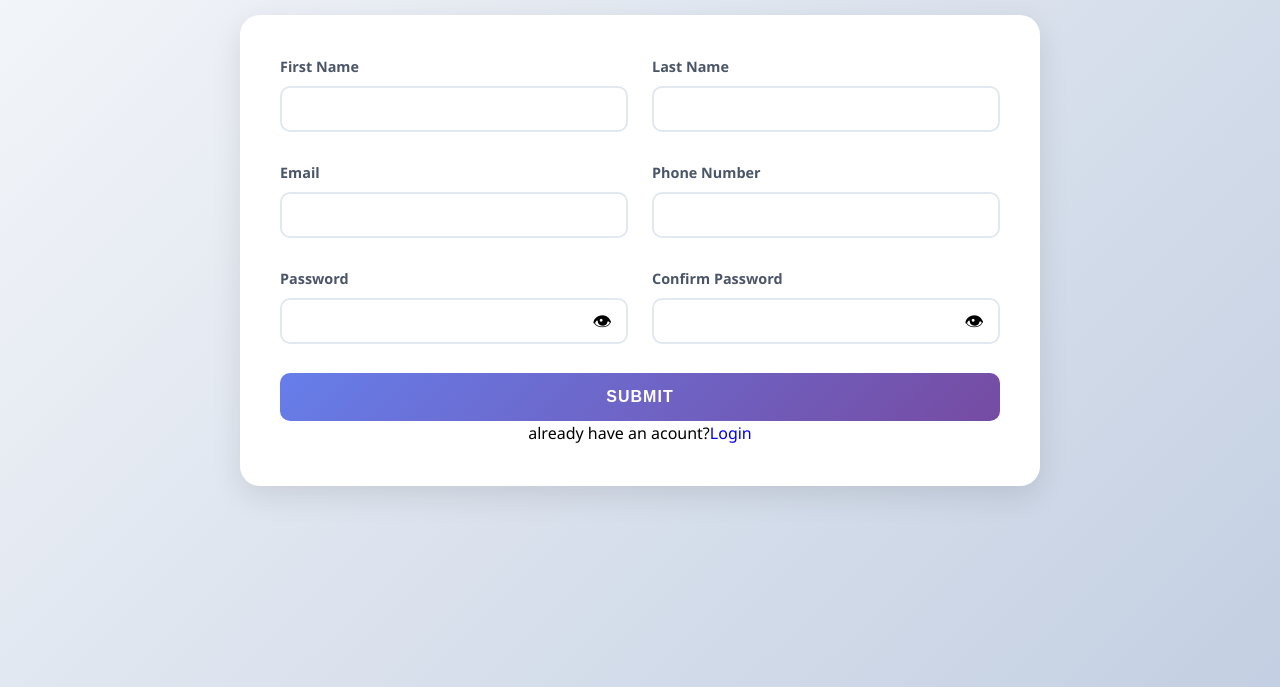
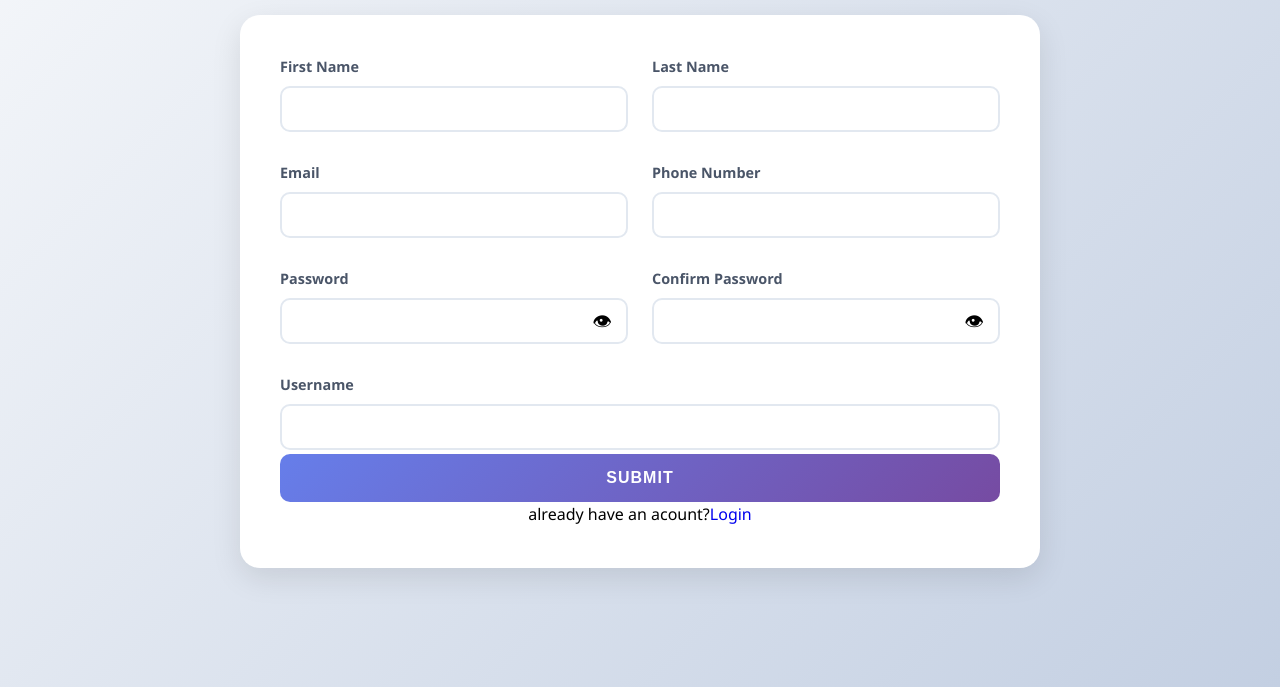
Before and after one commit to ate125/signupform, a plain HTML site: page index.html in a window 1280 px wide. Shown: the part 113-800 px from the top of the page. Drawn offline with Linux system fonts and the light colour scheme.

Commit message:
Add username field to the signup form

```diff
--- a/index.html
+++ b/index.html
@@ -242,6 +242,12 @@
           <span class="error" id="confirmPasswordError"></span>
         </div>
       </div>
+      <!-- Add a username field in the form -->
+      <div class="form-group">
+        <label for="username">Username</label>
+        <input type="text" name="username" id="username" required />
+        <span class="error" id="usernameError"></span>
+      </div>
       <button type="submit">Submit</button>
       <div>
         <p style="text-align: center">
@@ -273,6 +279,7 @@
           const password = document.getElementById("password").value;
           const confirmPassword =
             document.getElementById("confirmPassword").value;
+          const username = document.getElementById("username").value.trim();
 
           if (!/^[A-Za-z]+$/.test(firstName)) {
             document.getElementById("firstNameError").textContent =
```
